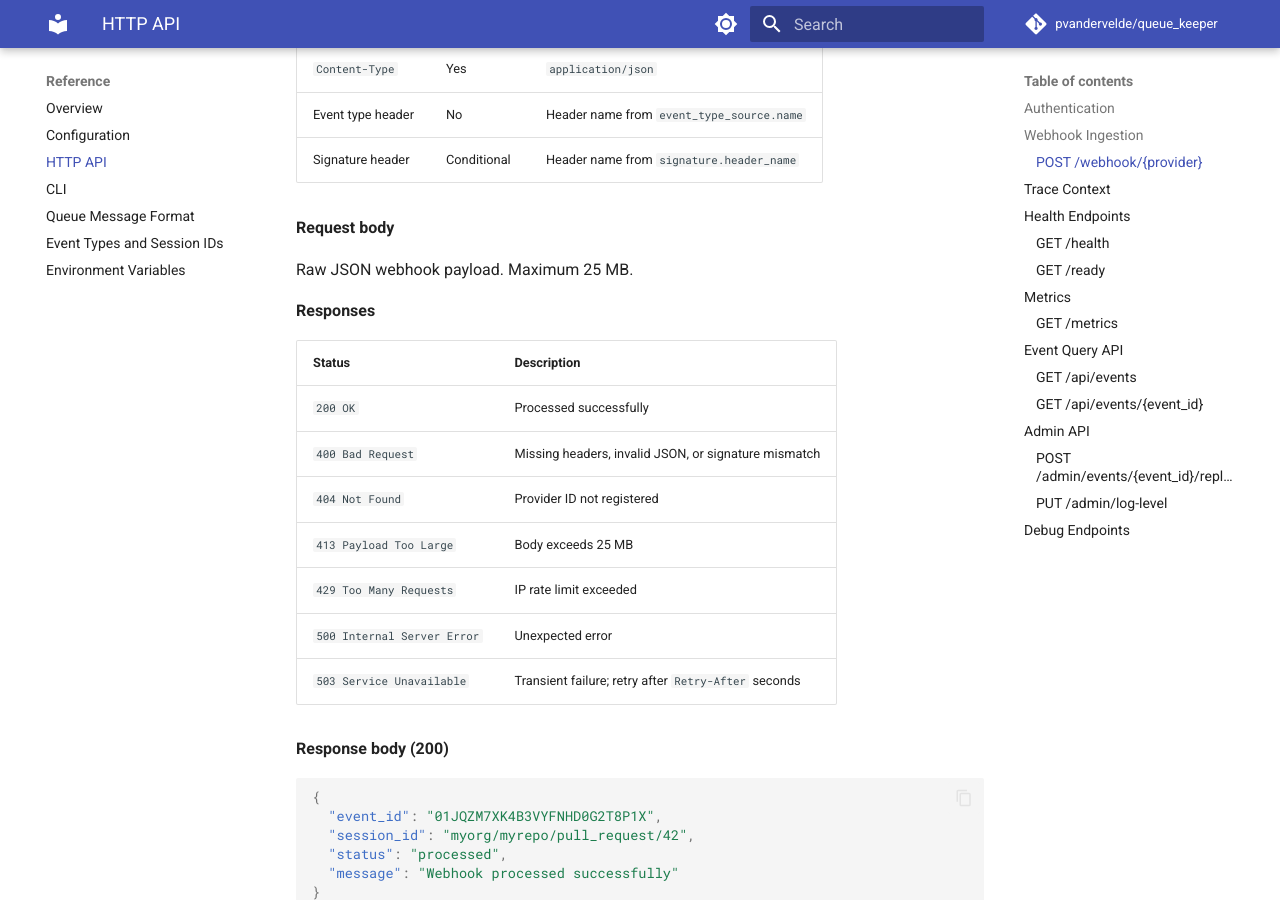
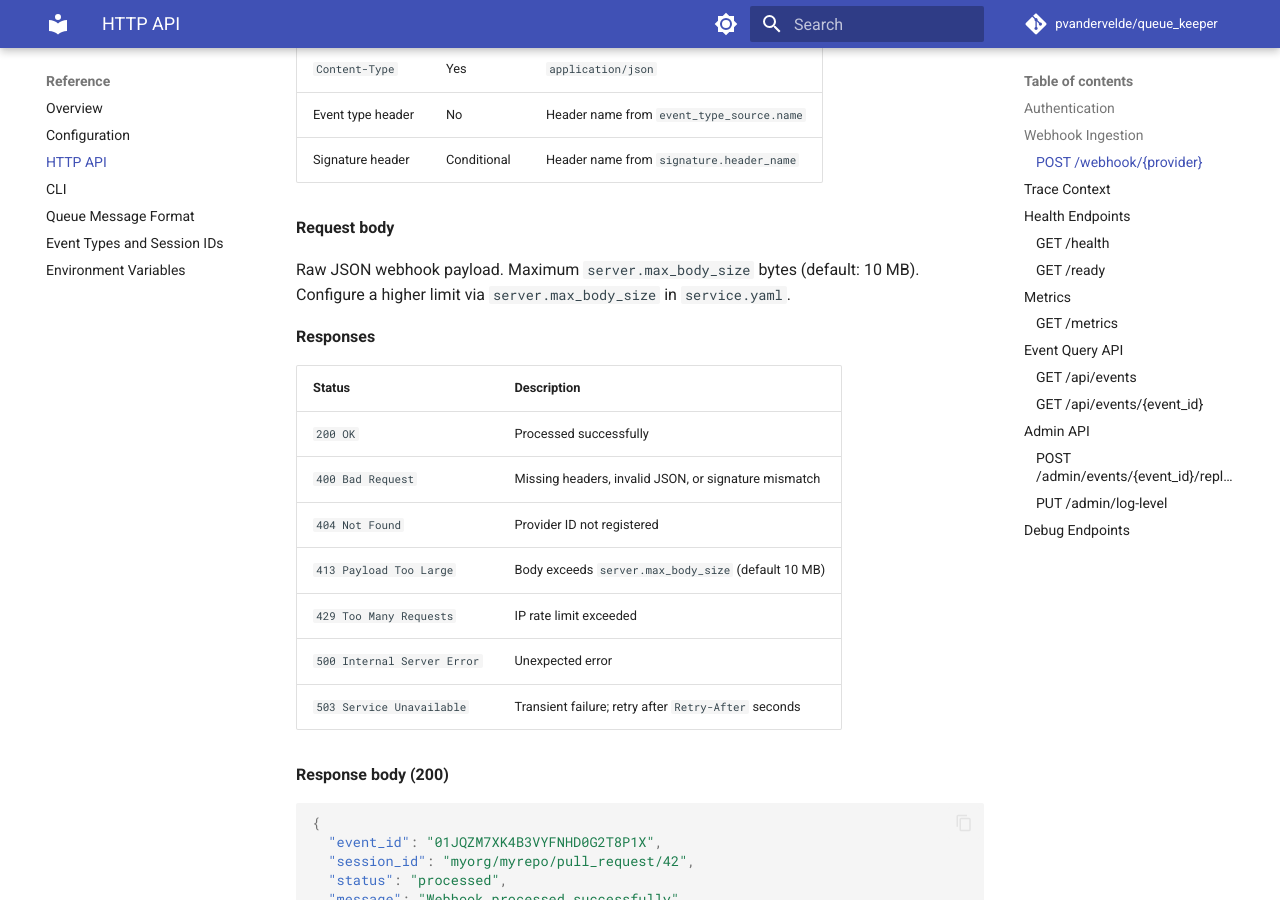
Before and after one commit to pvandervelde/queue_keeper, an MkDocs documentation site: the page built from docs/user/reference/api.md, in a window 1280 px wide and 900 px high, scrolled down 1561 px. Built offline with MkDocs 1.6.1 and Material for MkDocs 9.7.7, drawn with Linux system fonts in a browser that asks for light colours; comment, search, counter and statistics services are not loaded.

Commit message:
docs(user): fix API body size limit and add missing security fields (auto via agent)
- api.md: replace hardcoded 25 MB body size limit with reference to
  server.max_body_size (default 10 MB) in both the request body description
  and the 413 response table
- configuration.md: add missing log_requests field to security table and
  example YAML (SecurityConfig default: true)

```diff
--- a/docs/user/reference/api.md
+++ b/docs/user/reference/api.md
@@ -54,7 +54,7 @@ Accepts an incoming webhook payload from the named provider.
 
 **Request body**
 
-Raw JSON webhook payload. Maximum 25 MB.
+Raw JSON webhook payload. Maximum `server.max_body_size` bytes (default: 10 MB). Configure a higher limit via `server.max_body_size` in `service.yaml`.
 
 **Responses**
 
@@ -63,7 +63,7 @@ Raw JSON webhook payload. Maximum 25 MB.
 | `200 OK` | Processed successfully |
 | `400 Bad Request` | Missing headers, invalid JSON, or signature mismatch |
 | `404 Not Found` | Provider ID not registered |
-| `413 Payload Too Large` | Body exceeds 25 MB |
+| `413 Payload Too Large` | Body exceeds `server.max_body_size` (default 10 MB) |
 | `429 Too Many Requests` | IP rate limit exceeded |
 | `500 Internal Server Error` | Unexpected error |
 | `503 Service Unavailable` | Transient failure; retry after `Retry-After` seconds |
```
Also changed, not shown: docs/user/reference/configuration.md (+2 -0 lines).
